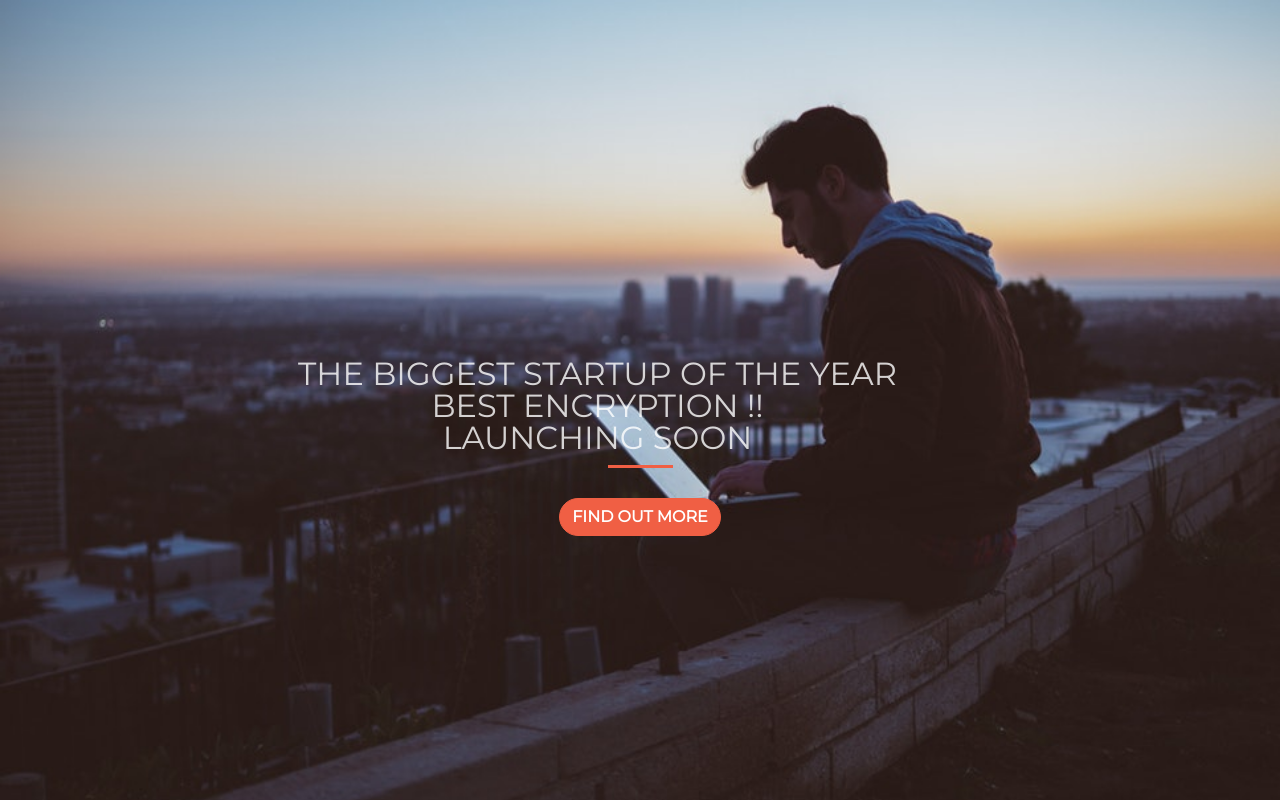
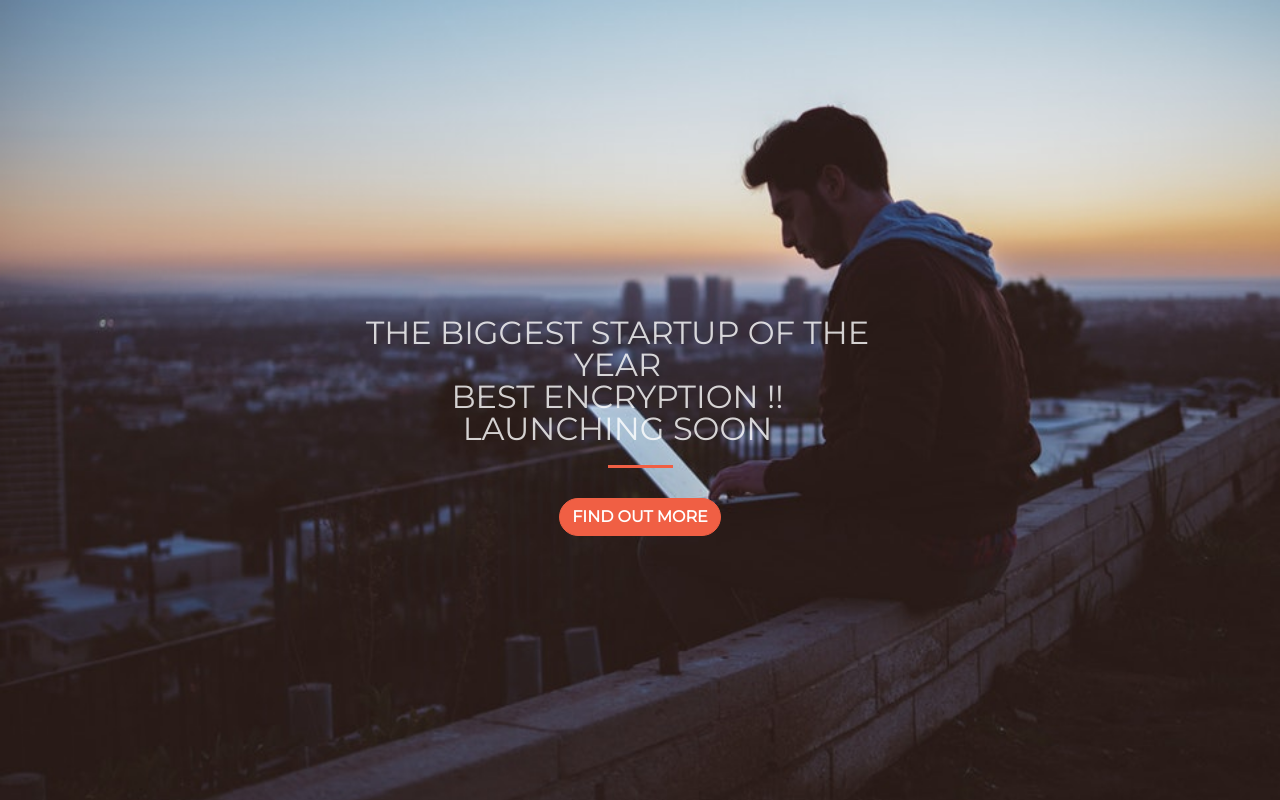
Before and after one commit to nitishpatel/nitishpatel.github.io, a PHP site: page / in a window 1280 px wide. Run offline with PHP 8.4, Linux system fonts and the light colour scheme.

Commit message:
Update style.css

```diff
--- a/style.css
+++ b/style.css
@@ -36,8 +36,9 @@ header.startup hr {
 header.startup h1 {
   font-size: 2rem;
   position: absolute;
-  top:40%;
-  left: 20%;
+  top:50%;
+  left: 50%;
+  transform: translate(-50%,-50%);
 }
 .col-sm-12 h1{
   font-size: 20px;
```
